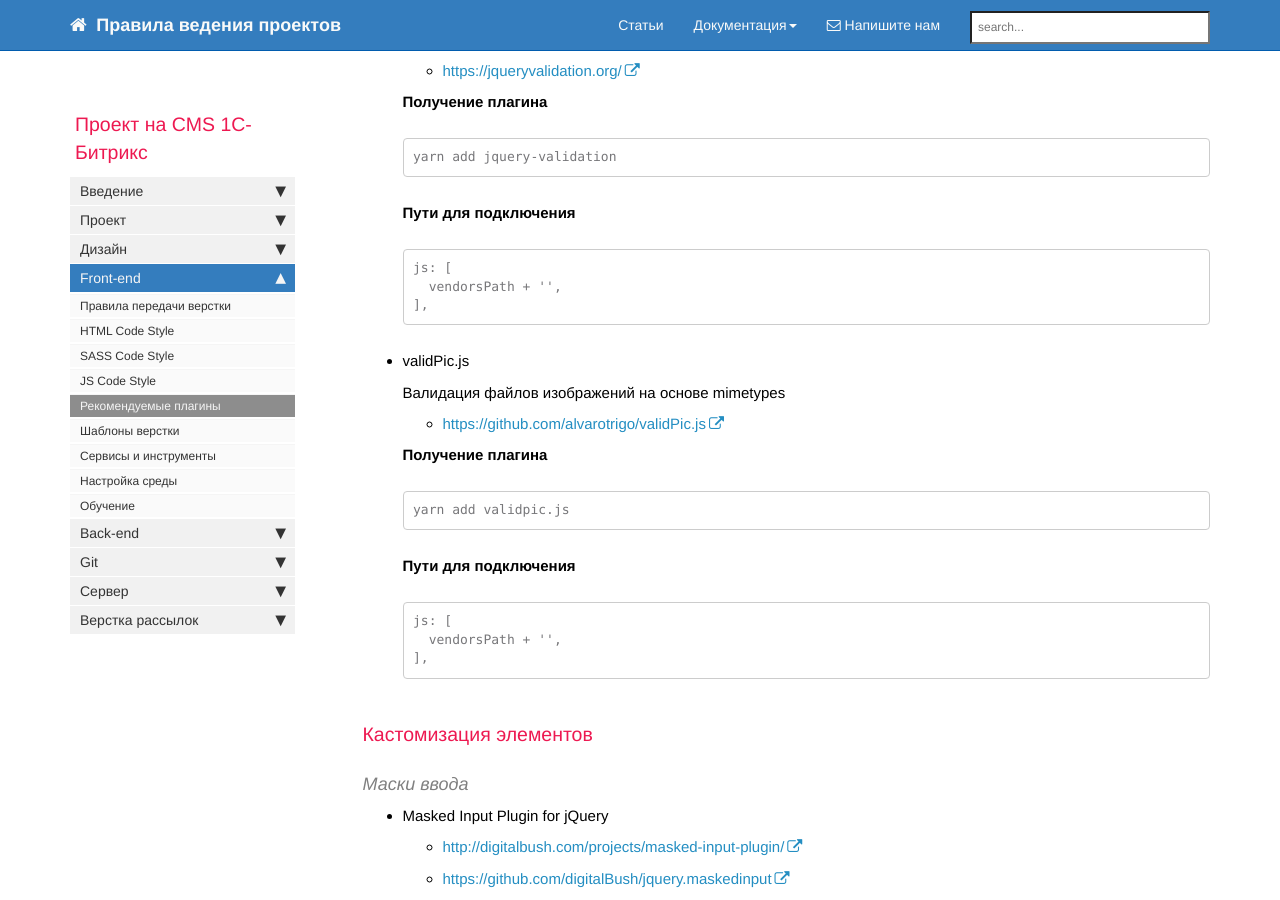
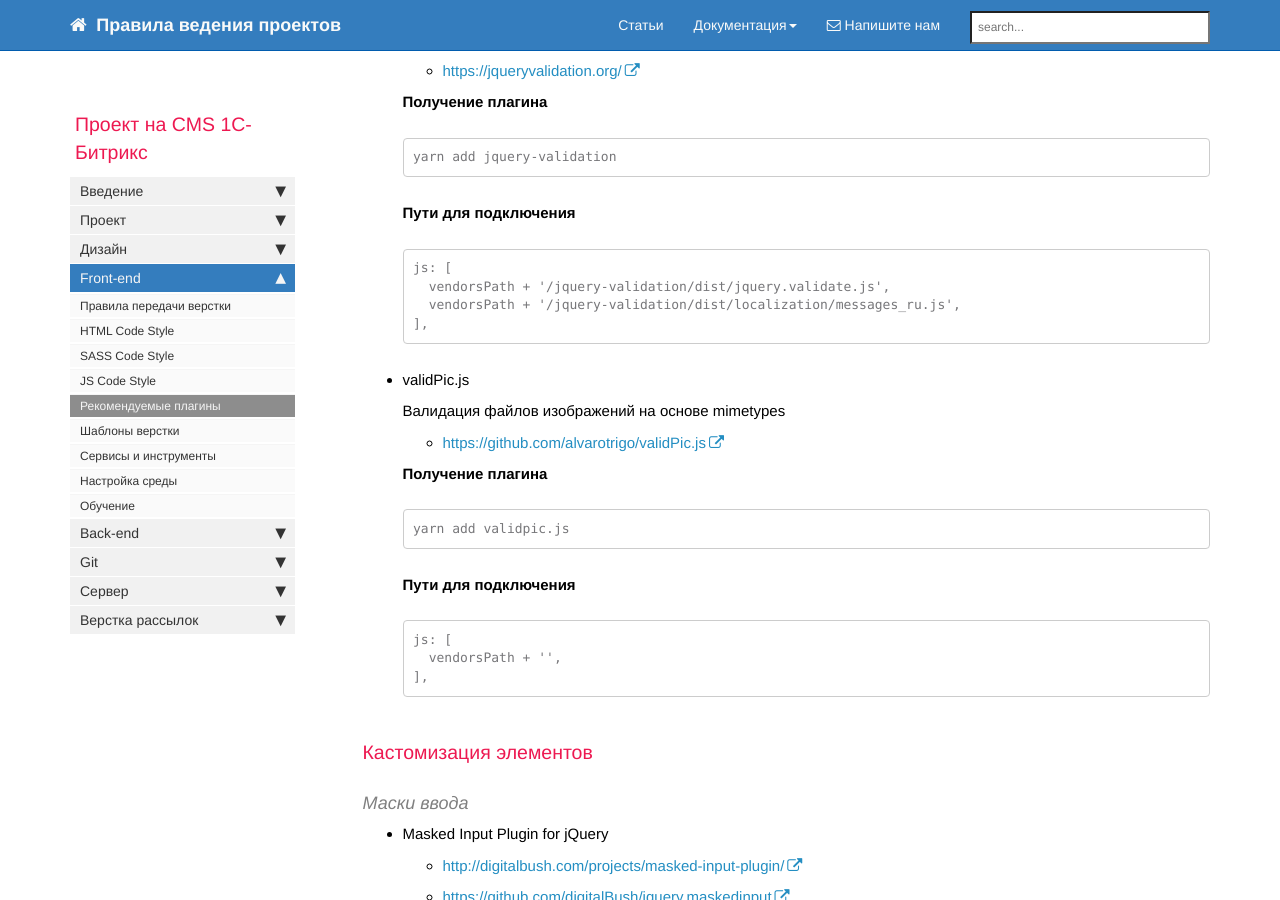
Before and after one commit to gdecider/gdecider.github.io, a Jekyll site: the page built from pages/bx/bx_front-recomend-plugins.md, in a window 1280 px wide and 900 px high, scrolled down 5194 px. Built offline with Jekyll 4.4.1, drawn with Linux system fonts in a browser that asks for light colours; nearby versions of some CDN libraries; comment, search, counter and statistics services are not loaded.

Commit message:
Update bx_front-recomend-plugins.md

````diff
--- a/pages/bx/bx_front-recomend-plugins.md
+++ b/pages/bx/bx_front-recomend-plugins.md
@@ -302,7 +302,8 @@ toc: false
 
   ```
   js: [
-	vendorsPath + '',
+    vendorsPath + '/jquery-validation/dist/jquery.validate.js',
+    vendorsPath + '/jquery-validation/dist/localization/messages_ru.js',
   ],
   ```
 
````
